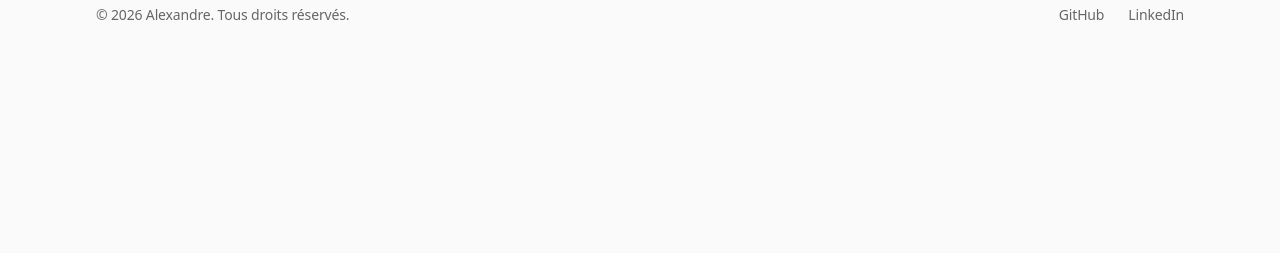
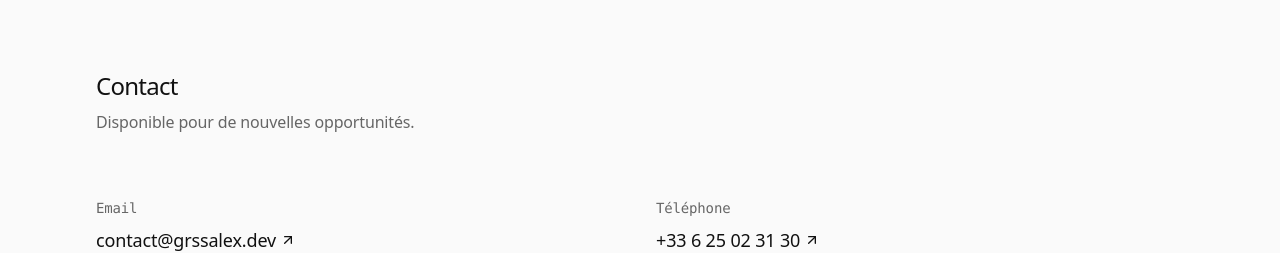
Before and after one commit to grssalex/portfolio_v3, a Next.js app: page / in a window 1280 px wide. Shown: the part 2544-2797 px from the top of the page. Before the commit the page ends 2601 px from the top, so only its background shows below. Built offline with nearby package versions, Linux system fonts and the light colour scheme; no server answers.

Commit message:
[UPDATE] Création de la section Contact avec email et téléphone
Made-with: Cursor

```diff
--- a/src/app/page.tsx
+++ b/src/app/page.tsx
@@ -1,6 +1,7 @@
 import Hero from "@/components/hero/Hero";
 import Experience from "@/components/experience/Experience";
 import Projects from "@/components/projects/Projects";
+import Contact from "@/components/contact/Contact";
 
 export default function Home() {
   return (
@@ -8,6 +9,7 @@ export default function Home() {
       <Hero />
       <Experience />
       <Projects />
+      <Contact />
     </div>
   );
 }
--- /dev/null
+++ b/src/components/contact/Contact.tsx
@@ -0,0 +1,59 @@
+"use client";
+
+import { motion } from "framer-motion";
+import { ArrowUpRight } from "lucide-react";
+
+export default function Contact() {
+  return (
+    <section id="contact" className="py-24 border-t border-[#EAEAEA] dark:border-[#222222]">
+      <motion.div
+        initial={{ opacity: 0, y: 10 }}
+        whileInView={{ opacity: 1, y: 0 }}
+        viewport={{ once: true }}
+        transition={{ duration: 0.5 }}
+        className="mb-16"
+      >
+        <h2 className="text-2xl font-medium text-[#111111] dark:text-[#EDEDED] mb-2">
+          Contact
+        </h2>
+        <p className="text-[#666666] dark:text-[#888888] font-light">
+          Disponible pour de nouvelles opportunités.
+        </p>
+      </motion.div>
+
+      <div className="grid grid-cols-1 sm:grid-cols-2 gap-8">
+        <motion.div
+          initial={{ opacity: 0, y: 10 }}
+          whileInView={{ opacity: 1, y: 0 }}
+          viewport={{ once: true }}
+          transition={{ duration: 0.5, delay: 0.1 }}
+        >
+          <p className="text-sm text-[#666666] dark:text-[#888888] mb-2 font-mono">Email</p>
+          <a
+            href="mailto:contact@grssalex.dev"
+            className="group inline-flex items-center gap-1 text-lg font-medium text-[#111111] dark:text-[#EDEDED] hover:text-[#666666] dark:hover:text-[#888888] transition-colors"
+          >
+            contact@grssalex.dev
+            <ArrowUpRight className="w-4 h-4 transition-transform group-hover:translate-x-0.5 group-hover:-translate-y-0.5" />
+          </a>
+        </motion.div>
+
+        <motion.div
+          initial={{ opacity: 0, y: 10 }}
+          whileInView={{ opacity: 1, y: 0 }}
+          viewport={{ once: true }}
+          transition={{ duration: 0.5, delay: 0.2 }}
+        >
+          <p className="text-sm text-[#666666] dark:text-[#888888] mb-2 font-mono">Téléphone</p>
+          <a
+            href="tel:+33625023130"
+            className="group inline-flex items-center gap-1 text-lg font-medium text-[#111111] dark:text-[#EDEDED] hover:text-[#666666] dark:hover:text-[#888888] transition-colors"
+          >
+            +33 6 25 02 31 30
+            <ArrowUpRight className="w-4 h-4 transition-transform group-hover:translate-x-0.5 group-hover:-translate-y-0.5" />
+          </a>
+        </motion.div>
+      </div>
+    </section>
+  );
+}
```
